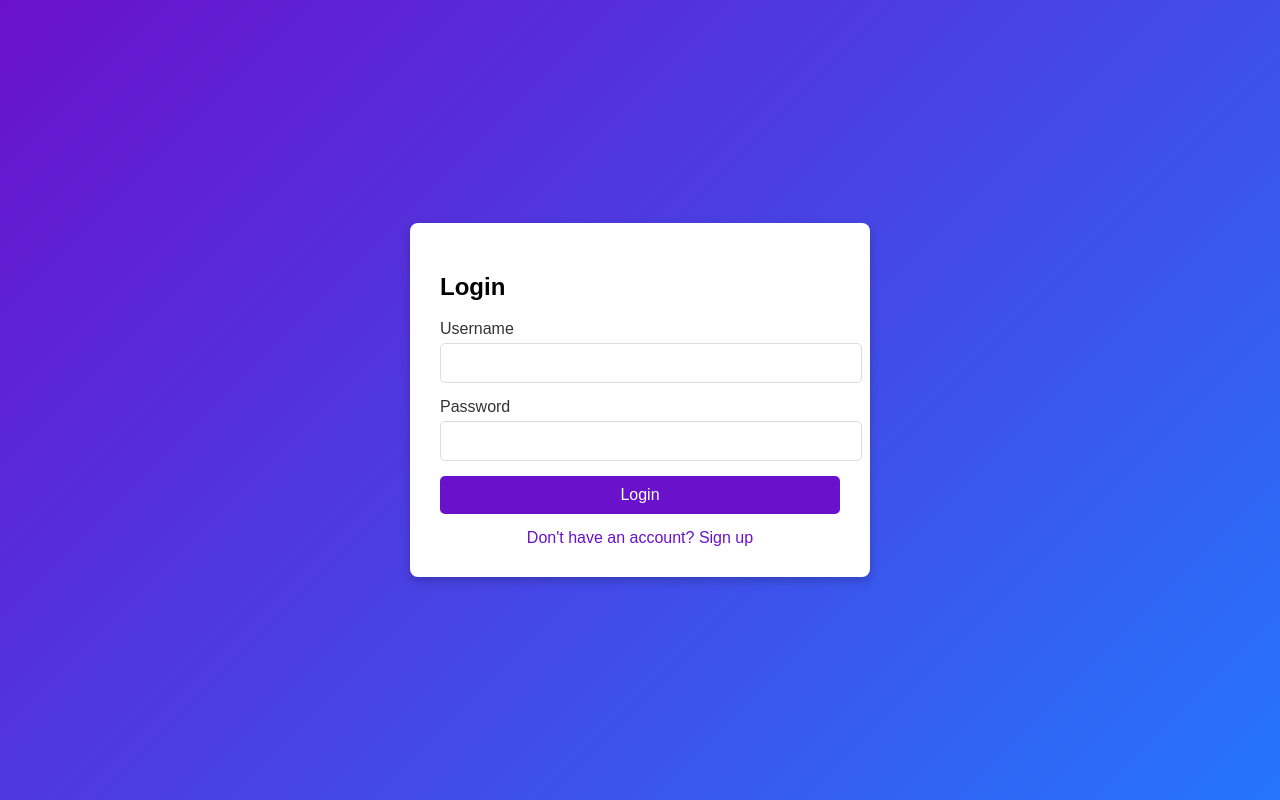
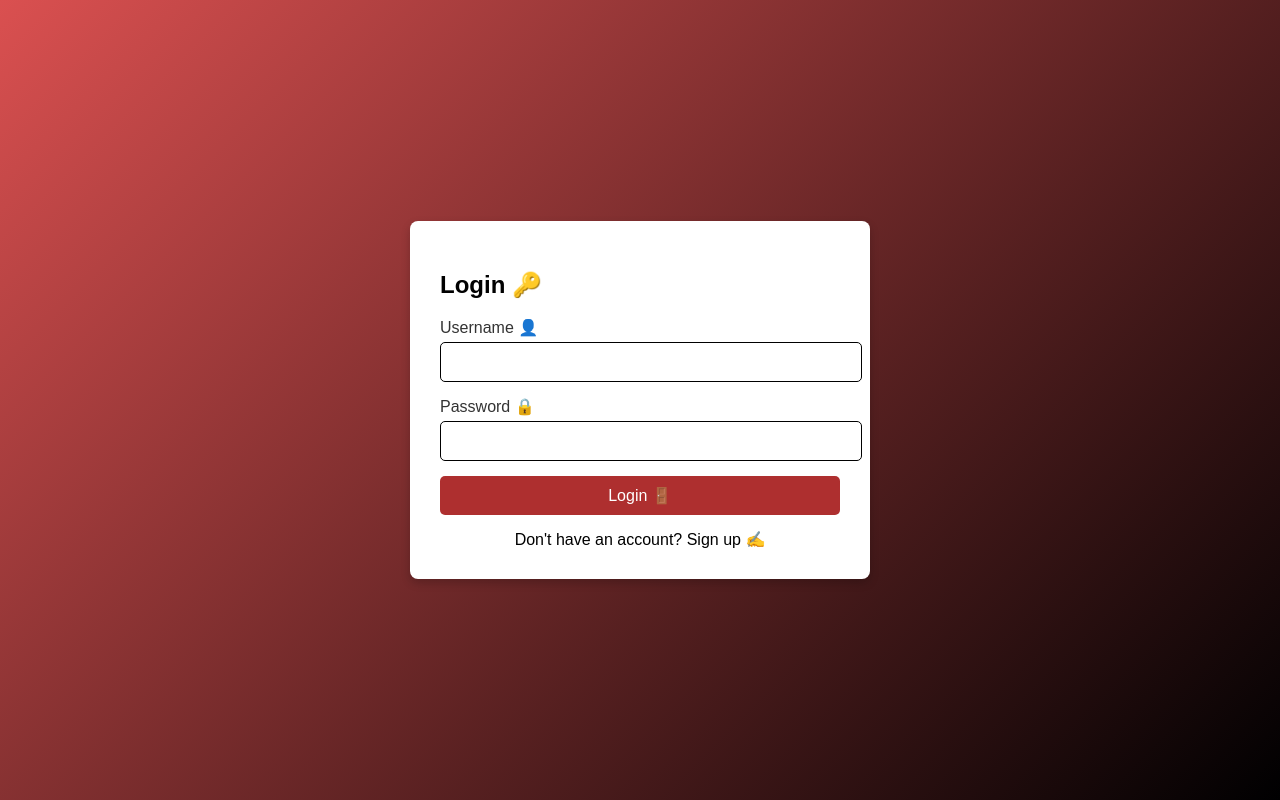
Before and after one commit to Leviiiz18/UndertheSun, a plain HTML site: page login.html in a window 1280 px wide. Shown: the top 800 px of the page. Drawn offline with Linux system fonts and the light colour scheme.

Commit message:
Update login.html

```diff
--- a/login.html
+++ b/login.html
@@ -13,7 +13,7 @@
             justify-content: center;
             align-items: center;
             height: 100vh;
-            background: linear-gradient(135deg, #6a11cb, #2575fc);
+            background: linear-gradient(135deg, #da5050, #000001);
         }
         .container {
             position: absolute;
@@ -46,18 +46,18 @@
         .form-group input {
             width: 100%;
             padding: 10px;
-            border: 1px solid #ddd;
+            border: 1px solid #000000;
             border-radius: 5px;
             font-size: 16px;
         }
         .form-group input:focus {
             outline: none;
-            border-color: #6a11cb;
+            border-color: #ffffffba;
         }
         .btn {
             width: 100%;
             padding: 10px;
-            background: #6a11cb;
+            background: #ae2f2f;
             color: white;
             font-size: 16px;
             border: none;
@@ -66,13 +66,13 @@
             transition: background 0.3s ease;
         }
         .btn:hover {
-            background: #2575fc;
+            background: #ff0000;
         }
         .toggle-link {
             display: block;
             text-align: center;
             margin-top: 15px;
-            color: #6a11cb;
+            color: #000000;
             cursor: pointer;
         }
         .error, .success {
@@ -88,38 +88,38 @@
 </head>
 <body>
     <div class="container show" id="loginContainer">
-        <h2>Login</h2>
+        <h2>Login 🔑</h2>
         <form id="loginForm">
             <div class="form-group">
-                <label for="loginUsername">Username</label>
+                <label for="loginUsername">Username 👤</label>
                 <input type="text" id="loginUsername" required>
             </div>
             <div class="form-group">
-                <label for="loginPassword">Password</label>
+                <label for="loginPassword">Password 🔒</label>
                 <input type="password" id="loginPassword" required>
             </div>
-            <button type="submit" class="btn">Login</button>
+            <button type="submit" class="btn">Login 🚪</button>
             <div class="error" id="loginError"></div>
         </form>
-        <span class="toggle-link" id="showSignup">Don't have an account? Sign up</span>
+        <span class="toggle-link" id="showSignup">Don't have an account? Sign up ✍️</span>
     </div>
 
     <div class="container hidden" id="signupContainer">
-        <h2>Sign Up</h2>
+        <h2>Sign Up 📝</h2>
         <form id="signupForm">
             <div class="form-group">
-                <label for="signupUsername">Username</label>
+                <label for="signupUsername">Username 👤</label>
                 <input type="text" id="signupUsername" required>
             </div>
             <div class="form-group">
-                <label for="signupPassword">Password</label>
+                <label for="signupPassword">Password 🔒</label>
                 <input type="password" id="signupPassword" required>
             </div>
-            <button type="submit" class="btn">Sign Up</button>
+            <button type="submit" class="btn">Sign Up 🖊️</button>
             <div class="success" id="signupSuccess"></div>
             <div class="error" id="signupError"></div>
         </form>
-        <span class="toggle-link" id="showLogin">Already have an account? Login</span>
+        <span class="toggle-link" id="showLogin">Already have an account? Login 🔑</span>
     </div>
 
     <script>
```
